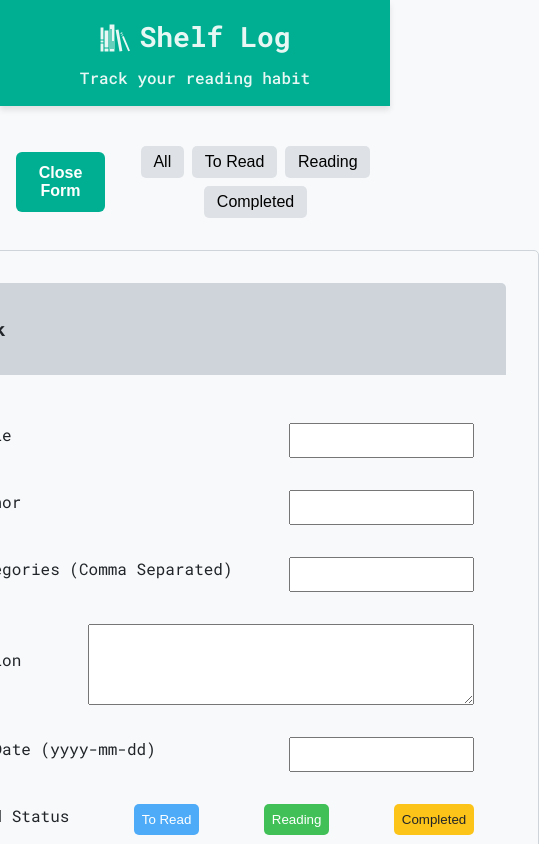
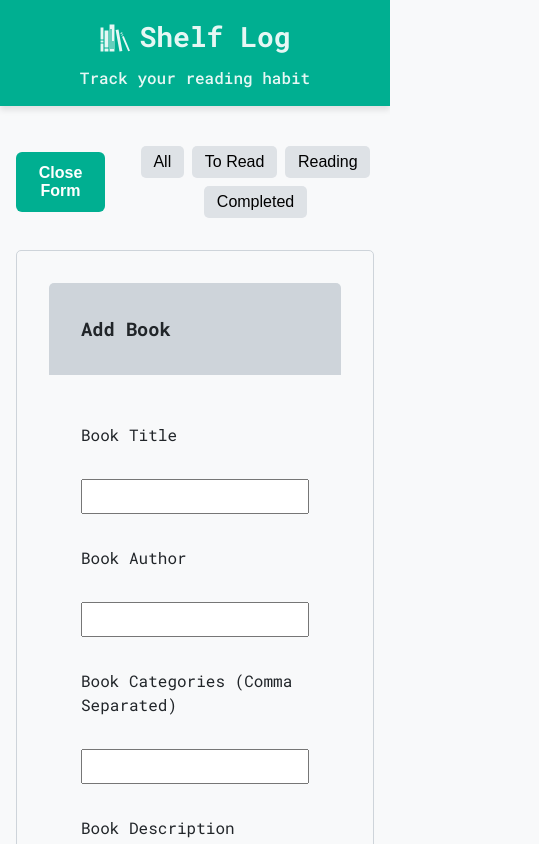
Before and after one commit to LeulGetachew40/shelf-log-project-frontend, a React (Vite) app: page /books in a window 390 px wide. Both pictures are taken after a click on the button "Add Book". Shown: the top 844 px of the page, 539 px wide, since content can reach past the window. Built offline with nearby package versions, Linux system fonts and the light colour scheme; no server answers.

Commit message:
update add book form add responsive design

```diff
--- a/src/components/AddBookForm.tsx
+++ b/src/components/AddBookForm.tsx
@@ -28,10 +28,21 @@ const AddBookForm = () => {
     & > div {
       display: flex;
       justify-content: space-between;
+      flex-direction: column;
       gap: 2rem;
       margin-block: 1rem;
       & > input {
         padding-block: 0.5rem;
+        @media (min-width: 576px) {
+          & {
+            width: 50%;
+          }
+        }
+      }
+      @media (min-width: 576px) {
+        & {
+          flex-direction: row;
+        }
       }
     }
   `;
--- a/src/components/FormStatusButtons.tsx
+++ b/src/components/FormStatusButtons.tsx
@@ -6,10 +6,15 @@ const FormStatusButtons = ({
 }: {
   setStatus: (readStatus: "toRead" | "reading" | "completed") => void;
 }) => {
+  const StyledFormStatusButtons = styled.div`
+    display: flex;
+    align-items: center;
+    gap: 1rem;
+  `;
+
   const StatusButton = styled.button<StatusProps>`
     border-radius: 5px;
     border: 0px;
-    color: #333333;
     font-weight: 500;
     padding: 0.5rem;
     cursor: pointer;
@@ -18,7 +23,7 @@ const FormStatusButtons = ({
   `;
 
   return (
-    <>
+    <StyledFormStatusButtons>
       <StatusButton readStatus="toRead" onClick={() => setStatus("toRead")}>
         To Read
       </StatusButton>
@@ -31,7 +36,7 @@ const FormStatusButtons = ({
       >
         Completed
       </StatusButton>
-    </>
+    </StyledFormStatusButtons>
   );
 };
 
--- a/src/components/HomePage.tsx
+++ b/src/components/HomePage.tsx
@@ -15,9 +15,6 @@ const HomePage = () => {
   `;
 
   const StyledControls = styled.div`
-    display: flex;
-    justify-content: center;
-
     @media (min-width: 576px) {
       & {
         flex-direction: row;
```
